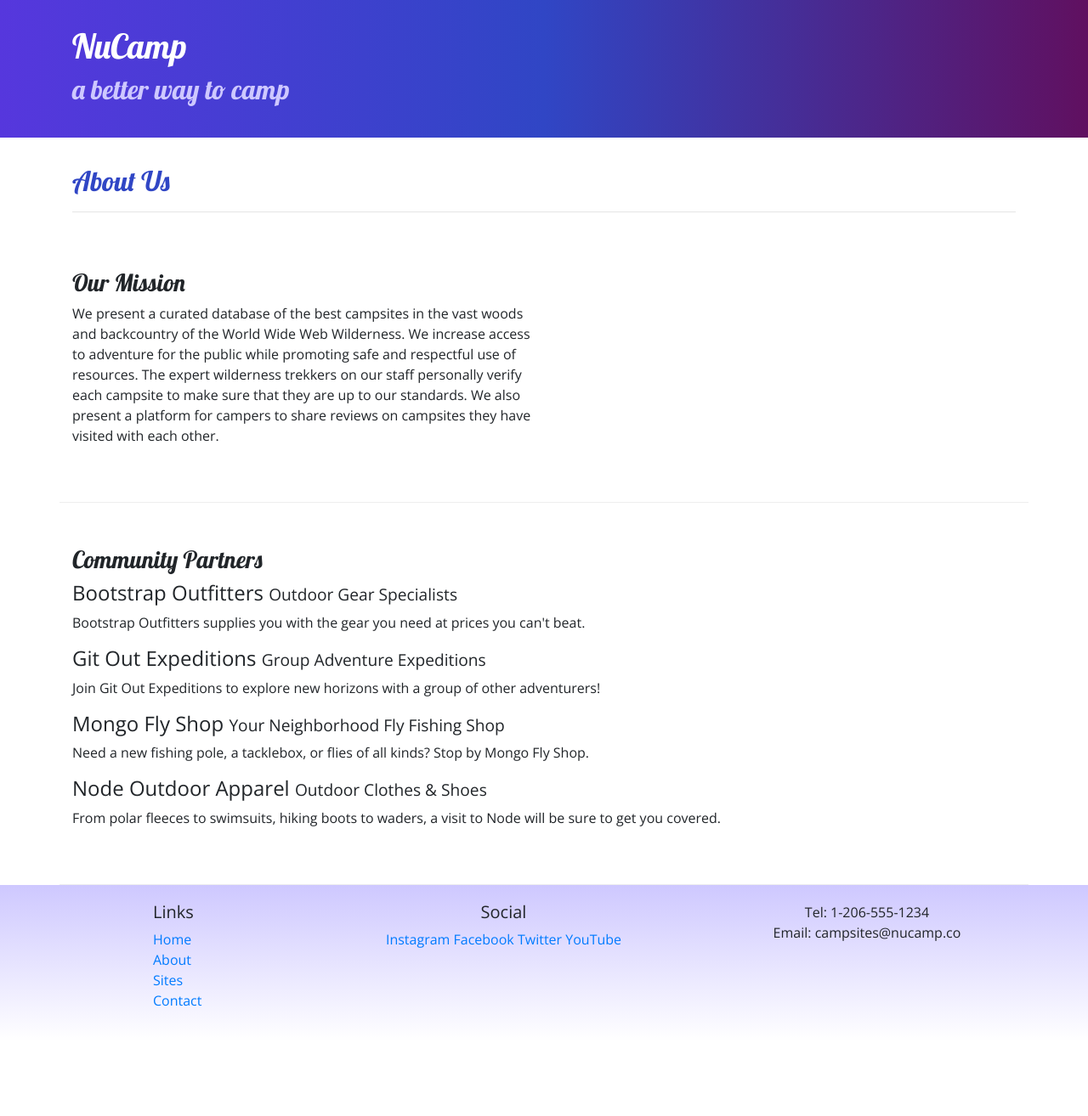
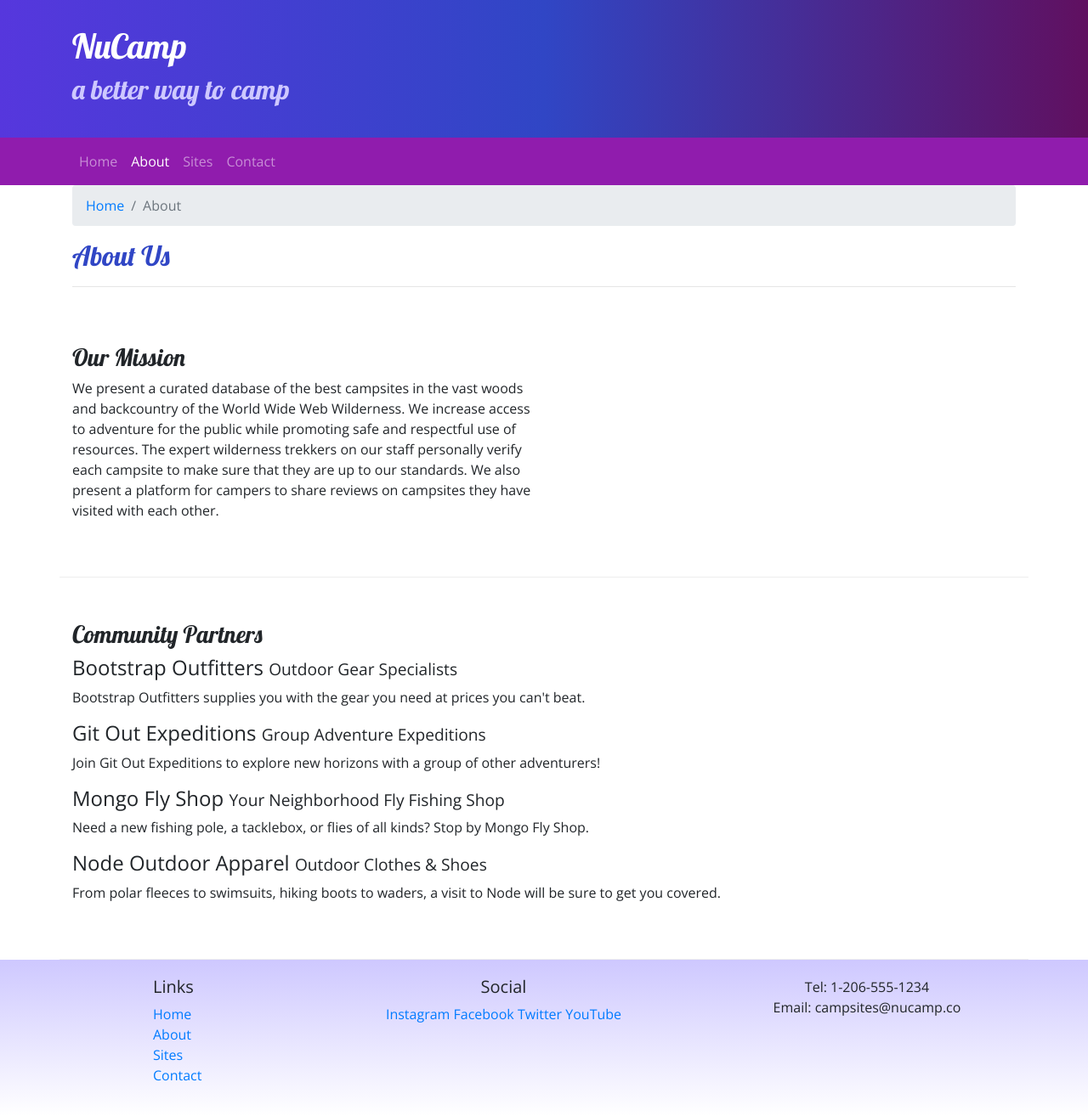
Before and after one commit to ancheetah/nucampsite, a PHP site: page /aboutus.html in a window 1280 px wide. Shown: the whole page at 85% size. Before the commit the page ends 1185 px from the top, so only its background shows below. Run offline with PHP 8.4, Linux system fonts and the light colour scheme; some libraries are stand-ins or nearby versions.

Commit message:
Navbar and Breadcrumbs

```diff
--- a/aboutus.html
+++ b/aboutus.html
@@ -31,12 +31,38 @@
         </div>
     </header>
 
+    <!-- Navigation Bar -->
+    <nav class="navbar navbar-expand-sm navbar-dark sticky-top">
+        <div class="container">
+
+            <button class="navbar-toggler ml-auto" type="button" data-toggle="collapse" data-target="#nucampNavbar">
+                <span class="navbar-toggler-icon"> </span>
+            </button>
+
+            <div class="collapse navbar-collapse" id="nucampNavbar">
+                <ul class="navbar-nav">
+                    <li class="nav-item"><a class="nav-link" href="index.html">Home</a></li>
+                    <li class="nav-item active"><a class="nav-link" href="#">About</a></li>
+                    <li class="nav-item"><a class="nav-link" href="#">Sites</a></li>
+                    <li class="nav-item"><a class="nav-link" href="#">Contact</a></li>
+                </ul>
+            </div>
+
+        </div>
+    </nav>
+
     <!-- Wrapper for Page Content -->
     <div class="container">
 
         <!-- The “About Us” title and the "Community Partners" section both stretch across the entire width of their row. -->
         <div class="row">
             <div class="col">
+
+                <!-- Breadcrumbs -->
+                <ol class="breadcrumb">
+                    <li class="breadcrumb-item"><a href="index.html">Home</a></li>
+                    <li class="breadcrumb-item active">About</li>
+                </ol>
 
                 <h2>About Us</h2>
                 <hr />
--- a/css/styles.css
+++ b/css/styles.css
@@ -12,11 +12,15 @@ h2{
 header h2{
     color: #CEC8FF;
 }
+.navbar{
+    background-color: #901CAD;
+}
 footer{
     background-image: linear-gradient(#CEC8FF, white);
     padding: 20px 0;
 }
 .jumbotron{
+    margin: 0;
     padding: 30px;
     background-image: linear-gradient(to right, #5637DD, #3046C5, #601060);
     color: white;
```
Also changed, not shown: index.html (+30 -7 lines).
